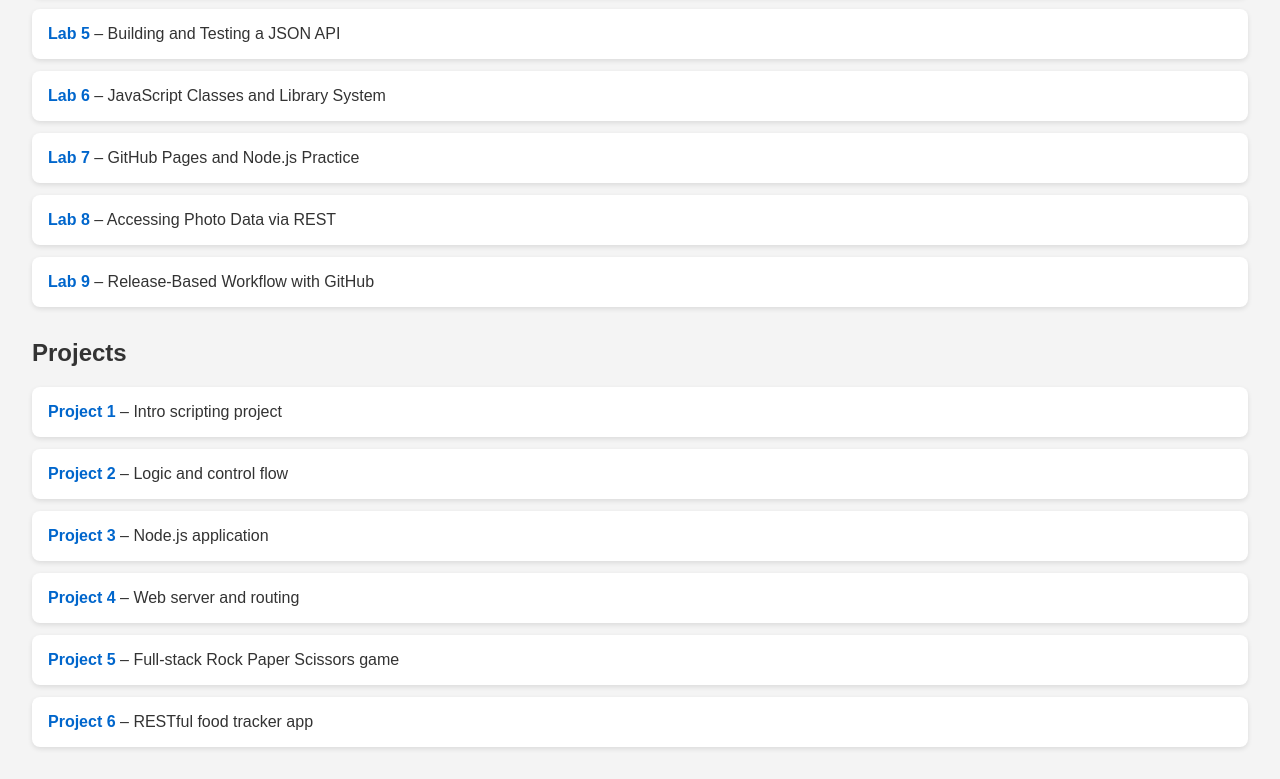
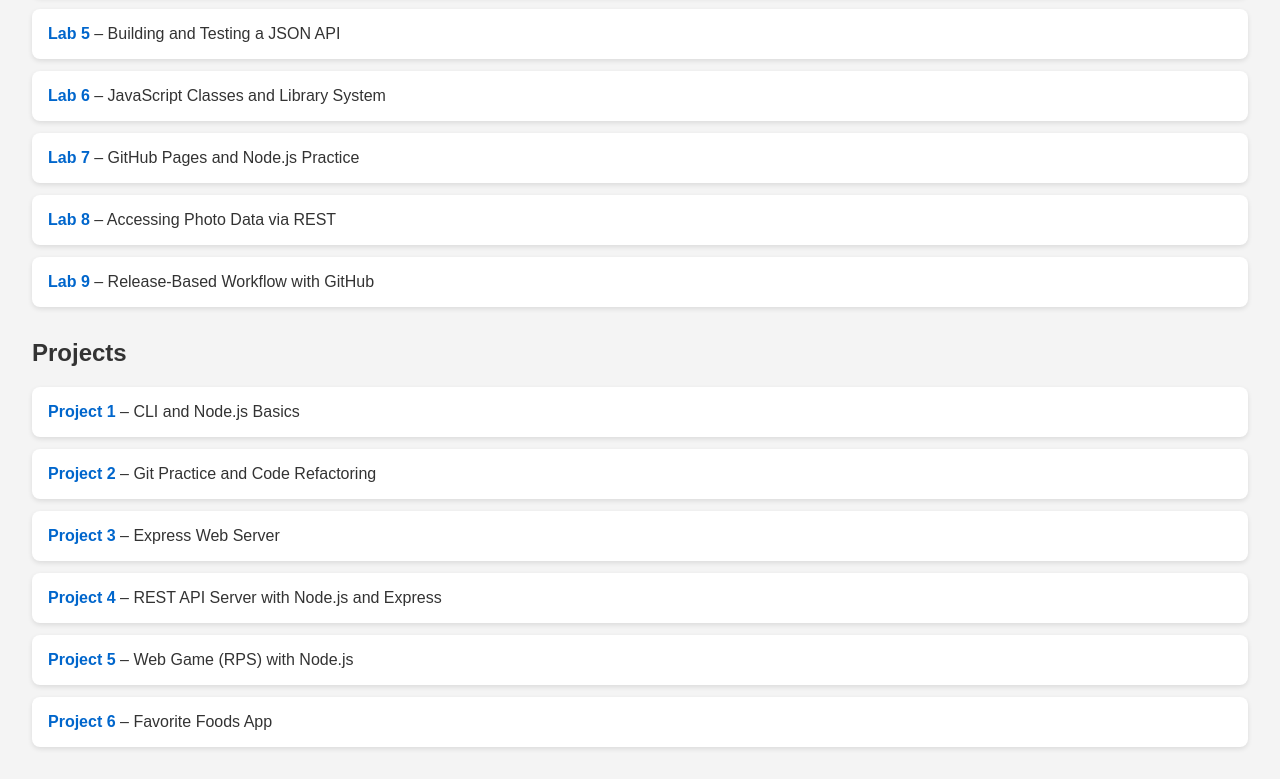
Before and after one commit to bboyden/bboyden.github.io, a plain HTML site: page index.html in a window 1280 px wide. Shown: the part 822-1601 px from the top of the page. Drawn offline with Linux system fonts and the light colour scheme.

Commit message:
Update index.html

```diff
--- a/index.html
+++ b/index.html
@@ -58,12 +58,12 @@
 
   <h2>Projects</h2>
   <ul>
-    <li><a href="https://bboyden.github.io/project-1/">Project 1</a> – Intro scripting project</li>
-    <li><a href="https://bboyden.github.io/project-2/">Project 2</a> – Logic and control flow</li>
-    <li><a href="https://bboyden.github.io/project-3/">Project 3</a> – Node.js application</li>
-    <li><a href="https://bboyden.github.io/project-4/">Project 4</a> – Web server and routing</li>
-    <li><a href="https://bboyden.github.io/project-5/">Project 5</a> – Full-stack Rock Paper Scissors game</li>
-    <li><a href="https://bboyden.github.io/project-6/">Project 6</a> – RESTful food tracker app</li>
+    <li><a href="https://bboyden.github.io/project-1/">Project 1</a> – CLI and Node.js Basics</li>
+    <li><a href="https://bboyden.github.io/project-2/">Project 2</a> – Git Practice and Code Refactoring</li>
+    <li><a href="https://bboyden.github.io/project-3/">Project 3</a> – Express Web Server</li>
+    <li><a href="https://bboyden.github.io/project-4/">Project 4</a> – REST API Server with Node.js and Express</li>
+    <li><a href="https://bboyden.github.io/project-5/">Project 5</a> – Web Game (RPS) with Node.js</li>
+    <li><a href="https://bboyden.github.io/project-6/">Project 6</a> – Favorite Foods App</li>
   </ul>
 
 </body>
```
